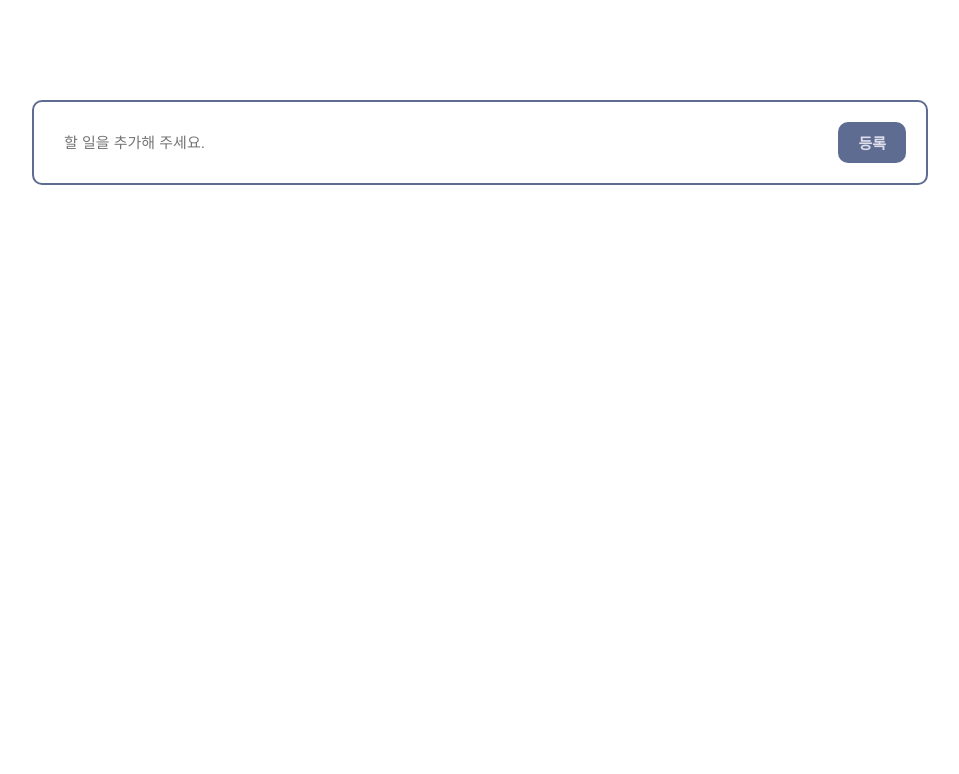
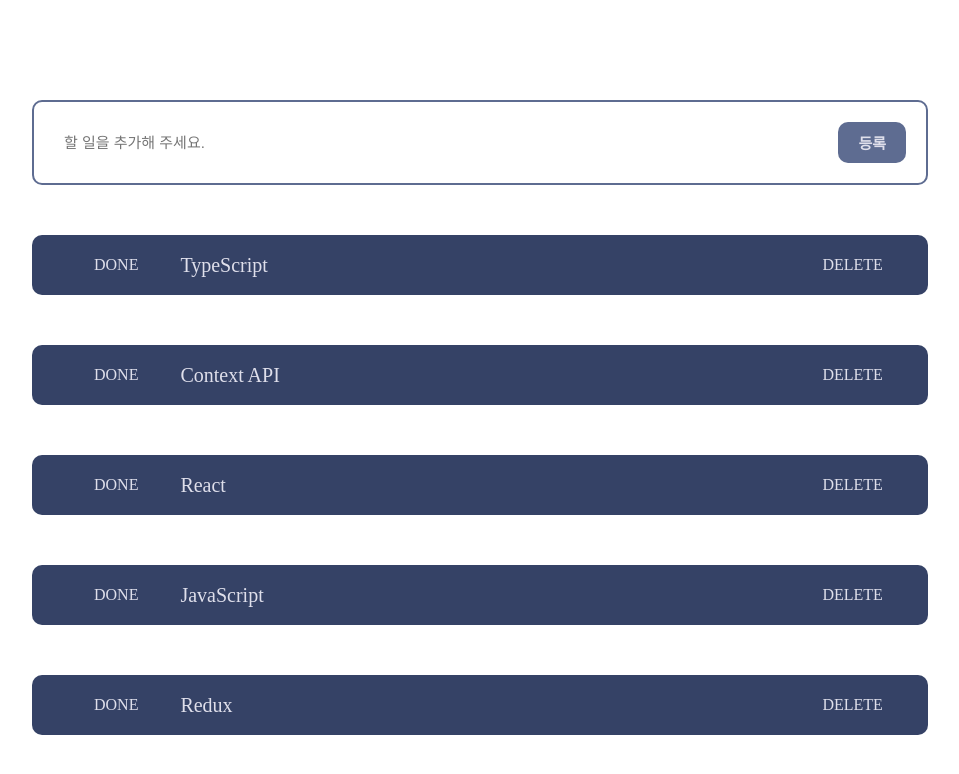
Before and after one commit to yeji0120/TS_ContextApi, a React (Create React App) app: page / in a window 1280 px wide. Shown: the top 774 px of the page, without its empty margins (160-1119 px from the left). Built offline with nearby package versions, Linux system fonts and the light colour scheme.

Commit message:
TodoList Component 생성

```diff
--- a/src/App.js
+++ b/src/App.js
@@ -1,9 +1,11 @@
 import TodoForm from 'Components/TodoForm';
+import TodoList from 'Components/TodoList';
 
 function App() {
   return (
     <div className="App">
       <TodoForm />
+      <TodoList />
     </div>
   );
 }
--- /dev/null
+++ b/src/Components/TodoList.tsx
@@ -0,0 +1,48 @@
+import styled from 'styled-components';
+
+import TodoItem from './TodoItem';
+
+const TodoList = () => {
+  const todos = [
+    {
+      id: 1,
+      text: 'TypeScript',
+      done: true,
+    },
+    {
+      id: 2,
+      text: 'Context API',
+      done: true,
+    },
+    {
+      id: 3,
+      text: 'React',
+      done: false,
+    },
+    {
+      id: 4,
+      text: 'JavaScript',
+      done: false,
+    },
+    {
+      id: 5,
+      text: 'Redux',
+      done: true,
+    },
+  ];
+
+  return (
+    <TodoListWrapper>
+      {todos.map((todo) => (
+        <TodoItem key={todo.id} todo={todo} />
+      ))}
+    </TodoListWrapper>
+  );
+};
+
+export default TodoList;
+
+const TodoListWrapper = styled.ul`
+  width: 70%;
+  margin: 0 auto;
+`;
```
